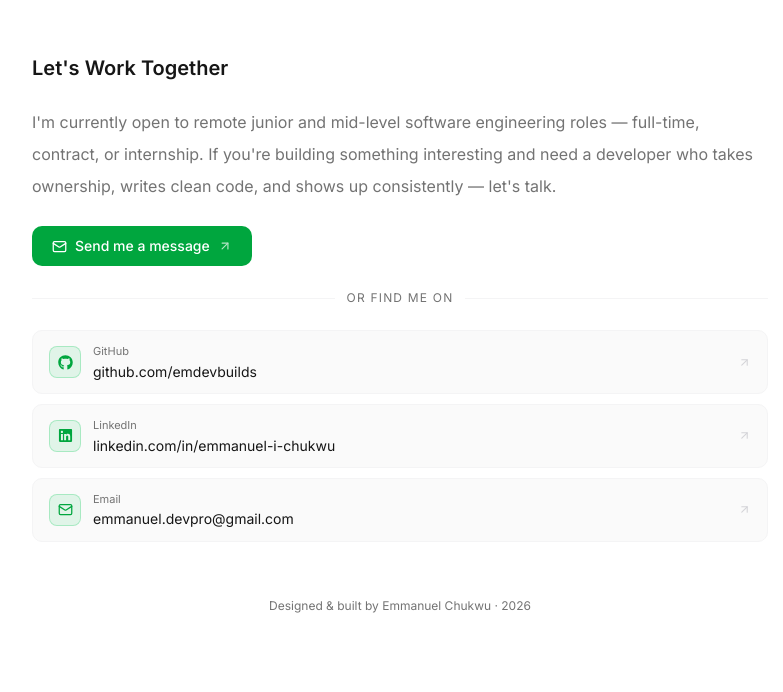
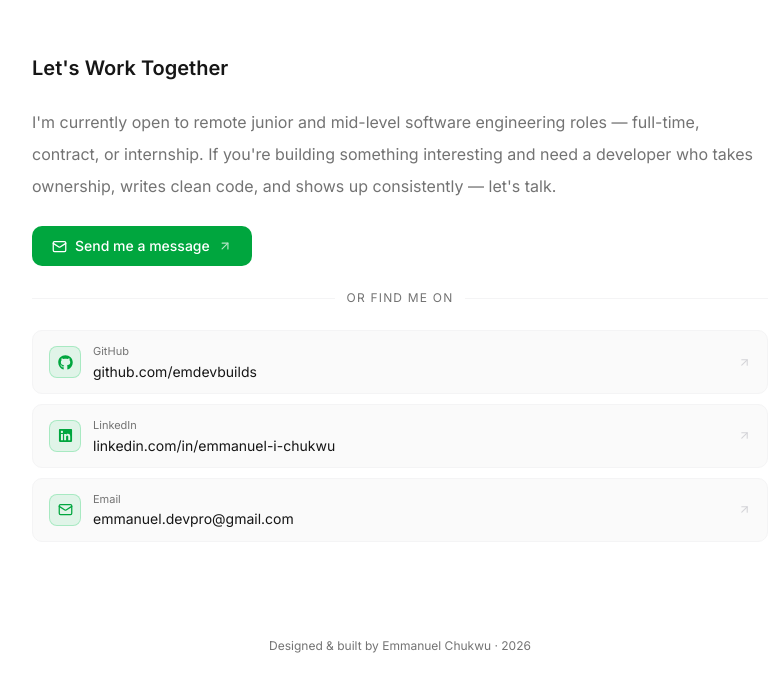
Before and after one commit to emdevbuilds/portfolio, a Next.js app: page / in a window 1280 px wide. Shown: the part 3525-4217 px from the top of the page, without its empty margins (240-1023 px from the left). Built offline with nearby package versions, Linux system fonts and the light colour scheme.

Commit message:
removed github and linkedIn icon from lucide icon that does not exist

```diff
--- a/src/app/page.tsx
+++ b/src/app/page.tsx
@@ -4,20 +4,14 @@ import React from "react";
 import Typewriter from "typewriter-effect";
 import ZoomableImage from "@/components/ZoomableImage";
 import Marquee from "react-fast-marquee";
-import {
-  BriefcaseBusiness,
-  ArrowUpRight,
-  Github,
-  Globe,
-  Mail,
-  Linkedin,
-} from "lucide-react";
+import { BriefcaseBusiness, ArrowUpRight, Globe, Mail } from "lucide-react";
+import { FaGithub } from "react-icons/fa";
 import CtaButtons from "@/components/CtaButton";
 import { techStack } from "@/lib/techStack";
 import { facts } from "@/lib/facts";
 import { techSkills } from "@/lib/techSkills";
 import { experience } from "@/lib/experience";
-import { projects } from "@/lib/projects";
+// import { projects } from "@/lib/projects";
 import { socialLinks } from "@/lib/socialLinks";
 import { motion } from "framer-motion";
 import Link from "next/link";
@@ -398,7 +392,7 @@ export default function Home() {
                         aria-label="GitHub"
                         className="flex items-center justify-center w-7 h-7 rounded-md text-zinc-400 hover:text-zinc-700 dark:hover:text-zinc-200 hover:bg-zinc-200 dark:hover:bg-zinc-700 transition-colors"
                       >
-                        <Github size={14} />
+                        <FaGithub size={14} />
                       </a>
                     )}
                     {project.liveUrl && (
@@ -521,14 +515,13 @@ export default function Home() {
             ))}
           </div>
         </RevealSection>
-
-        <RevealSection delay={0.25}>
-          <p className="text-xs text-muted-foreground text-center pt-8 pb-4">
-            Designed &amp; built by Emmanuel Chukwu &middot;{" "}
-            {new Date().getFullYear()}
-          </p>
-        </RevealSection>
       </section>
+      <RevealSection delay={0.25}>
+        <p className="text-xs text-muted-foreground text-center pb-4 md:pb-8">
+          Designed &amp; built by Emmanuel Chukwu &middot;{" "}
+          {new Date().getFullYear()}
+        </p>
+      </RevealSection>
     </main>
   );
 }
```
